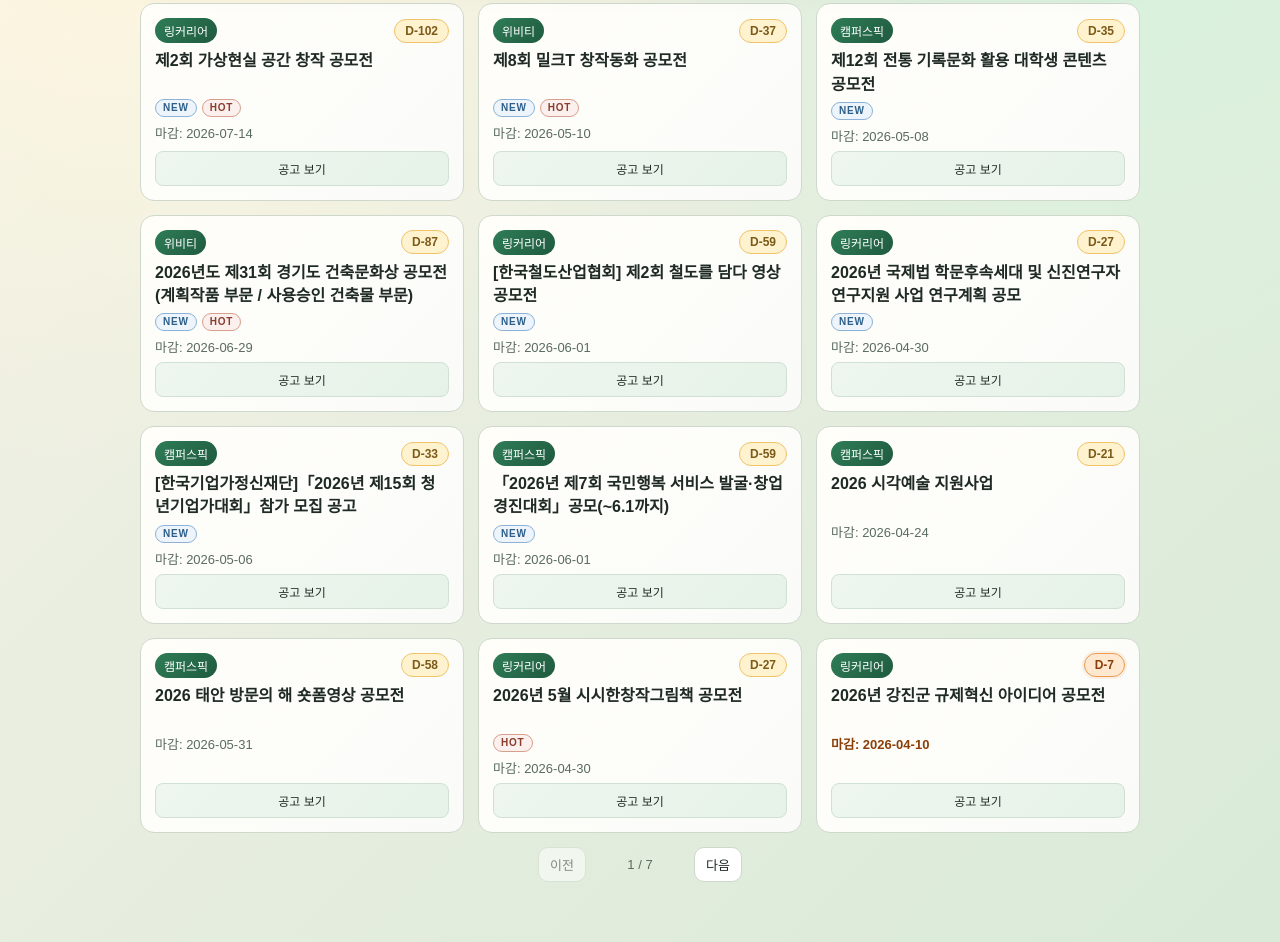
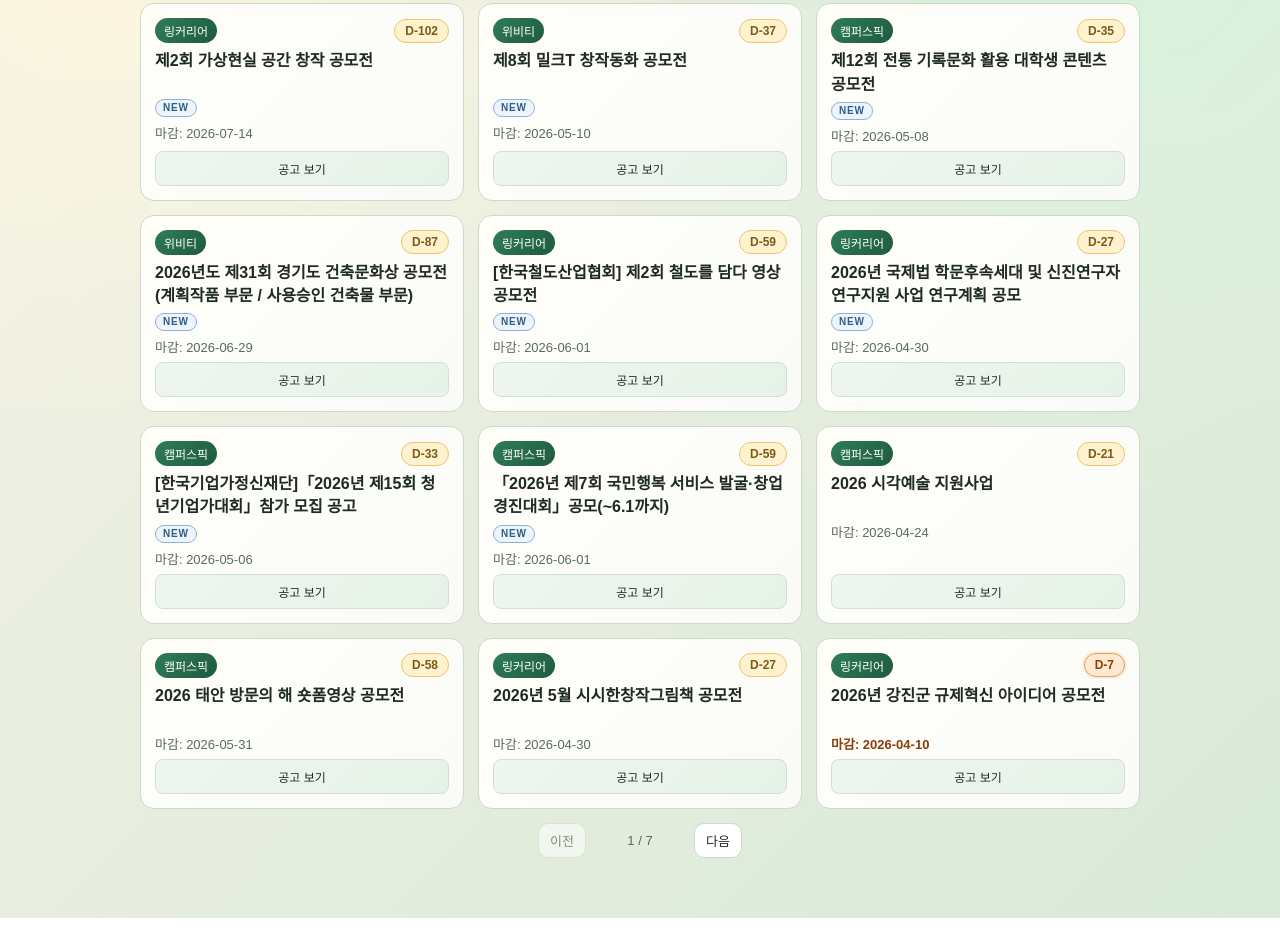
Before and after one commit to peunseo/contest-bot, a website: page docs/index.html in a window 1280 px wide. Shown: the part 277-1219 px from the top of the page. After the commit the page ends 1195 px from the top, so only its background shows below. Drawn offline with Linux system fonts and the light colour scheme.

Commit message:
Clean recommendation prefixes and refine Linkareer deadline plus site-specific HOT

```diff
--- a/docs/index.html
+++ b/docs/index.html
@@ -712,6 +712,10 @@
       return source || 'unknown';
     }
 
+    function normalizeDisplayTitle(title) {
+      return String(title || '').replace(/^추천\s*/, '').trim();
+    }
+
     // 비어 있는 field를 제목 키워드로 보강해 분야 필터가 동작하도록 합니다.
     function inferFieldFromTitle(title) {
       const t = String(title || '').toLowerCase();
@@ -728,7 +732,7 @@
 
     // 제목 문자열에서 부가 태그를 정리해 메인 제목/분야 텍스트로 분리합니다.
     function splitTitleAndField(rawTitle) {
-      const text = String(rawTitle || '').replace(/\s+/g, ' ').trim();
+      const text = normalizeDisplayTitle(String(rawTitle || '').replace(/\s+/g, ' ').trim());
       const parts = text.split(/\s*분야\s*[:：]\s*/);
       const main = parts[0].replace(/\s+SPECIAL(?:\s+IDEA)?\s*$/i, '').trim();
       const field = parts[1] ? parts[1].trim() : '';
@@ -755,14 +759,57 @@
 
     // 아이템의 마감일을 사람이 읽기 쉬운 문구로 만듭니다.
     function toPeriod(item) {
-      const end = item.endDate || '';
+      const end = getPreferredEndDate(item) || item.endDate || '';
       if (end) return end;
       return item.deadline || '마감일 미정';
     }
 
+    // 제목에 직접 적힌 마감일(예: (~4/14))을 우선 추출합니다.
+    function extractDeadlineFromTitle(titleText) {
+      const title = String(titleText || '').replace(/\s+/g, ' ').trim();
+      if (!title) return '';
+
+      const now = new Date();
+      const year = now.getFullYear();
+
+      const range = title.match(/(?:\(|\[)?\s*(\d{1,2})\s*[./-]\s*(\d{1,2})\s*[~\-]\s*(\d{1,2})\s*[./-]\s*(\d{1,2})\s*(?:\)|\])?/);
+      if (range) {
+        const start = new Date(year, Number(range[1]) - 1, Number(range[2]));
+        const end = new Date(year, Number(range[3]) - 1, Number(range[4]));
+        if (!Number.isNaN(end.getTime())) return `${end.getFullYear()}-${String(end.getMonth() + 1).padStart(2, '0')}-${String(end.getDate()).padStart(2, '0')}`;
+      }
+
+      const single = title.match(/(?:\(|\[)?\s*(?:~|마감|까지)?\s*(\d{1,2})\s*[./-]\s*(\d{1,2})\s*(?:\)|\])?/);
+      if (single) {
+        const candidate = new Date(year, Number(single[1]) - 1, Number(single[2]));
+        if (!Number.isNaN(candidate.getTime())) {
+          if (candidate < new Date(now.getFullYear(), now.getMonth(), now.getDate() - 31)) {
+            candidate.setFullYear(candidate.getFullYear() + 1);
+          }
+          return `${candidate.getFullYear()}-${String(candidate.getMonth() + 1).padStart(2, '0')}-${String(candidate.getDate()).padStart(2, '0')}`;
+        }
+      }
+
+      return '';
+    }
+
+    function getPreferredEndDate(item) {
+      const titleDeadline = extractDeadlineFromTitle(item.title);
+      if (item && item.source === 'linkareer' && titleDeadline) return titleDeadline;
+      return String(item?.endDate || '').trim();
+    }
+
+    function getPreferredDday(item) {
+      const preferredEnd = getPreferredEndDate(item);
+      const computed = preferredEnd ? getDaysLeft(preferredEnd) : null;
+      if (item && item.source === 'linkareer' && Number.isInteger(computed)) return computed;
+      if (Number.isInteger(item?.dday)) return item.dday;
+      return computed;
+    }
+
     // D-day 뱃지에 표시할 텍스트(D-3, D-Day, 마감)를 생성합니다.
     function toBadge(item) {
-      const dday = Number.isInteger(item.dday) ? item.dday : getDaysLeft(item.endDate);
+      const dday = getPreferredDday(item);
       if (dday === null || Number.isNaN(dday)) return '';
       if (dday < 0) return '마감';
       if (dday === 0) return 'D-Day';
@@ -771,7 +818,7 @@
 
     // D-day 상태에 따라 뱃지 스타일 클래스를 결정합니다.
     function badgeClass(item) {
-      const dday = Number.isInteger(item.dday) ? item.dday : getDaysLeft(item.endDate);
+      const dday = getPreferredDday(item);
       if (isClosed(item)) return 'dday-chip closed';
       if (Number.isInteger(dday) && dday <= 1) return 'dday-chip critical';
       if (Number.isInteger(dday) && dday <= 3) return 'dday-chip imminent';
@@ -783,7 +830,7 @@
     function deadlineClassByDday(item, period) {
       if (isClosed(item)) return 'deadline closed';
       if (String(period || '').includes('미정')) return 'deadline warn';
-      const dday = Number.isInteger(item.dday) ? item.dday : getDaysLeft(item.endDate);
+      const dday = getPreferredDday(item);
       if (Number.isInteger(dday) && dday <= 1) return 'deadline critical';
       if (Number.isInteger(dday) && dday <= 3) return 'deadline imminent';
       if (Number.isInteger(dday) && dday <= 7) return 'deadline urgent';
@@ -793,14 +840,14 @@
     // 공고가 마감되었는지 여부를 계산합니다.
     function isClosed(item) {
       if (typeof item.isClosed === 'boolean') return item.isClosed;
-      const dday = Number.isInteger(item.dday) ? item.dday : getDaysLeft(item.endDate);
+      const dday = getPreferredDday(item);
       return Number.isInteger(dday) ? dday < 0 : false;
     }
 
     // 마감 7일 이내 공고인지 여부를 계산합니다.
     function isUrgent(item) {
       if (typeof item.isUrgent === 'boolean') return item.isUrgent;
-      const dday = Number.isInteger(item.dday) ? item.dday : getDaysLeft(item.endDate);
+      const dday = getPreferredDday(item);
       return Number.isInteger(dday) ? dday >= 0 && dday <= 7 : false;
     }
 
@@ -820,12 +867,51 @@
     }
 
     // 인기가 많은 공고(HOT)인지 판단합니다.
+    let hotContext = {
+      avgBySource: {},
+      rankByItemKey: new Map()
+    };
+
+    function hotItemKey(item) {
+      return `${String(item.source || '')}::${String(item.link || '')}::${String(item.title || '')}`;
+    }
+
+    function buildHotContext(items) {
+      const groups = {};
+      for (const item of items) {
+        const source = String(item.source || 'unknown');
+        const viewCount = Number(item.viewCount || 0);
+        if (!Number.isFinite(viewCount) || viewCount <= 0) continue;
+        if (!groups[source]) groups[source] = [];
+        groups[source].push(item);
+      }
+
+      const avgBySource = {};
+      const rankByItemKey = new Map();
+
+      Object.entries(groups).forEach(([source, list]) => {
+        const sorted = [...list].sort((a, b) => Number(b.viewCount || 0) - Number(a.viewCount || 0));
+        const avg = sorted.reduce((sum, item) => sum + Number(item.viewCount || 0), 0) / sorted.length;
+        avgBySource[source] = avg;
+        sorted.forEach((item, index) => {
+          rankByItemKey.set(hotItemKey(item), index + 1);
+        });
+      });
+
+      return { avgBySource, rankByItemKey };
+    }
+
     function isHot(item) {
       const title = String(item.title || '').toLowerCase();
       const viewCount = Number(item.viewCount || 0);
-      const hotViewThreshold = 10000;
-      // 모집형 공고는 제외하고, 조회수가 충분히 높은 공모/대회형 공고만 HOT로 표시합니다.
-      if (viewCount < hotViewThreshold) return false;
+      const source = String(item.source || 'unknown');
+      const avg = Number(hotContext.avgBySource[source] || 0);
+      const rank = Number(hotContext.rankByItemKey.get(hotItemKey(item)) || Number.MAX_SAFE_INTEGER);
+
+      // 모집형 공고는 제외하고, 사이트별 평균 이상이면서 상위 3개 안에 드는 공모/대회형 공고만 HOT로 표시합니다.
+      if (viewCount <= 0) return false;
+      if (rank > 3) return false;
+      if (avg > 0 && viewCount < avg) return false;
       if (/모집|기자단|서포터즈|홍보단|체험단|앰버서더|봉사단|동아리/.test(title)) return false;
       return /공모전|경진대회|해커톤|아이디어톤|챌린지|콘테스트|경연|공모제|공모사업|공모대전/.test(title);
     }
@@ -845,7 +931,7 @@
 
     // 마감 임박 공고(DEADLINE) 기준을 반환합니다.
     function isDeadlineSoon(item) {
-      const dday = Number.isInteger(item.dday) ? item.dday : getDaysLeft(item.endDate);
+      const dday = getPreferredDday(item);
       return Number.isInteger(dday) && dday >= 0 && dday <= 7;
     }
 
@@ -881,12 +967,12 @@
     // 마감일 기준 내림차순(먼 마감 -> 가까운 마감) 정렬입니다.
     function sortDeadlineSoonItems(arr) {
       return [...arr].sort((a, b) => {
-        const ad = Number.isInteger(a.dday) ? a.dday : getDaysLeft(a.endDate);
-        const bd = Number.isInteger(b.dday) ? b.dday : getDaysLeft(b.endDate);
+        const ad = getPreferredDday(a);
+        const bd = getPreferredDday(b);
         const aVal = Number.isInteger(ad) && ad >= 0 && ad <= 7 ? ad : 999;
         const bVal = Number.isInteger(bd) && bd >= 0 && bd <= 7 ? bd : 999;
         if (aVal !== bVal) return aVal - bVal;
-        return toDateValue(a.endDate) - toDateValue(b.endDate);
+        return toDateValue(getPreferredEndDate(a)) - toDateValue(getPreferredEndDate(b));
       });
     }
 
@@ -908,6 +994,7 @@
         tags.push('<span class="badge-tag hot">hot</span>');
       }
       const badgeHtml = tags.length > 0 ? `<div class="badge-row">${tags.join('')}</div>` : '';
+      const displayTitle = normalizeDisplayTitle(parsed.main || item.title || '');
 
       return `
         <article class="card ${closed ? 'closed' : ''}" style="animation-delay:${Math.min(idx * 40, 500)}ms">
@@ -915,7 +1002,7 @@
             <span class="source">${sourceLabel(item.source)}</span>
             ${ddayHtml}
           </div>
-          <h3 class="title">${escapeHtml(parsed.main || item.title || '')}</h3>
+          <h3 class="title">${escapeHtml(displayTitle)}</h3>
           ${badgeHtml}
           <div class="${deadlineClass}">마감: ${escapeHtml(period)}</div>
           <a class="btn" href="${item.link}" target="_blank" rel="noopener noreferrer">공고 보기</a>
@@ -980,6 +1067,7 @@
           // uploadDate가 비어 있으면 최신순 상위 8개를 NEW로 표시합니다.
           item._isRecentFallback = idx < 8;
         });
+        hotContext = buildHotContext(allSortedItems);
         const todayFromData = Array.isArray(data.todayItems) ? data.todayItems : [];
         const todayItems = todayFromData.length > 0
           ? todayFromData
```
Also changed, not shown: test.js (+36 -4 lines).
